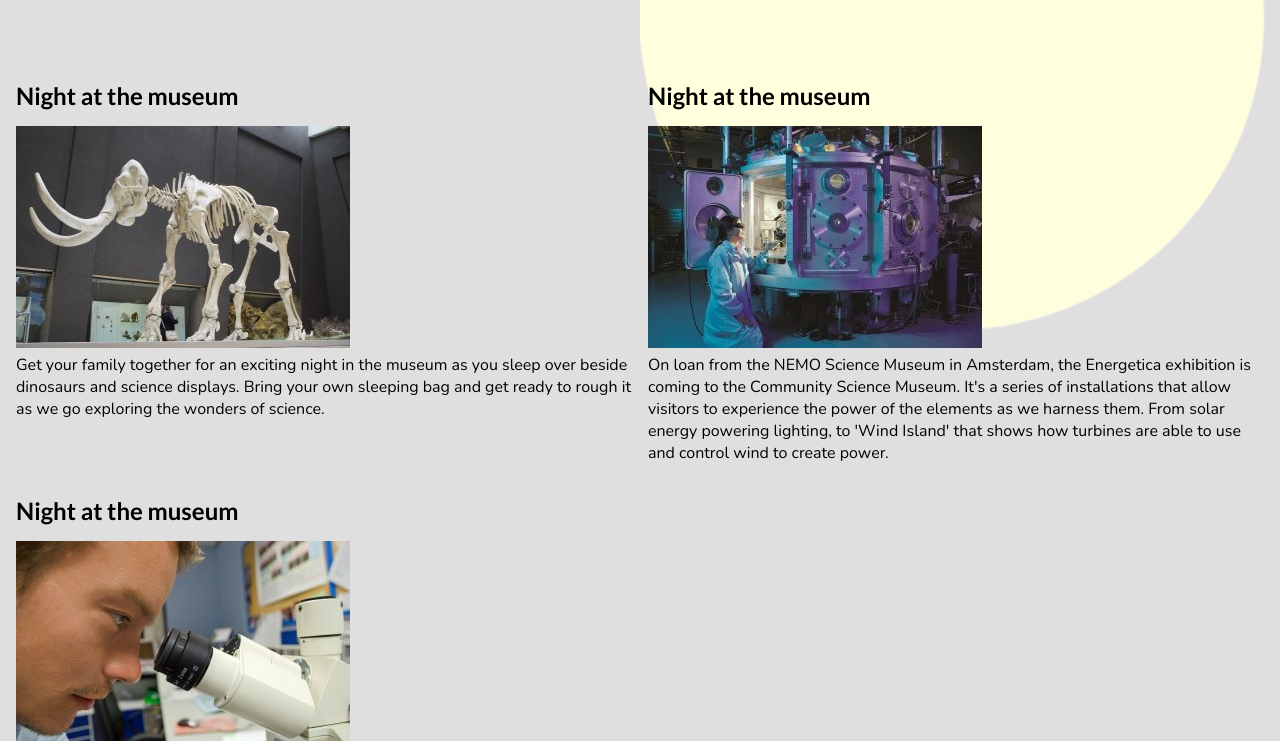
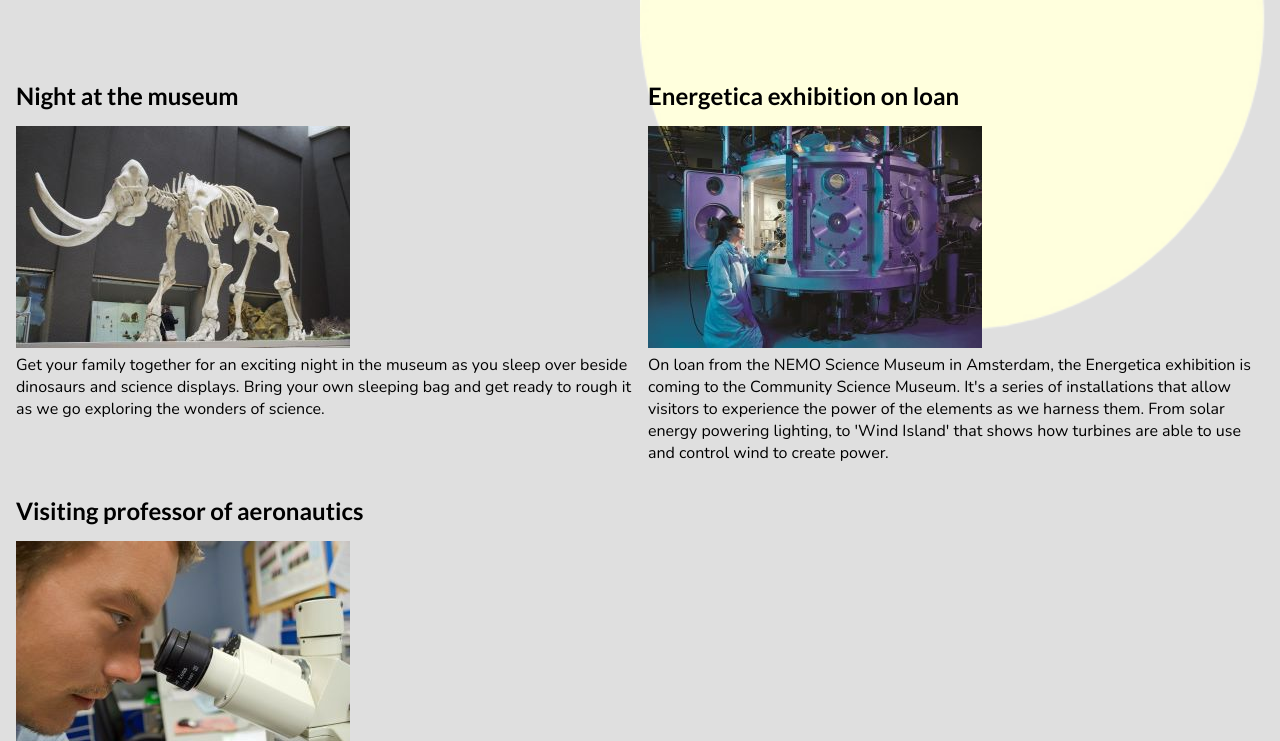
Before and after one commit to MorteSliper/Semester-project-1, a plain HTML site: page index.html in a window 1280 px wide. Shown: the part 643-1384 px from the top of the page. Drawn offline with nearby package versions, Linux system fonts and the light colour scheme.

Commit message:
Update index.html

```diff
--- a/index.html
+++ b/index.html
@@ -43,12 +43,12 @@
                 <p>Get your family together for an exciting night in the museum as you sleep over beside dinosaurs and science displays. Bring your own sleeping bag and get ready to rough it as we go exploring the wonders of science.</p>
             </div>
             <div>
-                <h2>Night at the museum</h2>
+                <h2>Energetica exhibition on loan</h2>
                  <img src="images/scientific-2040795_1280.jpg" alt="pictur of a machine">
                 <p>On loan from the NEMO Science Museum in Amsterdam, the Energetica exhibition is coming to the Community Science Museum. It's a series of installations that allow visitors to experience the power of the elements as we harness them. From solar energy powering lighting, to 'Wind Island' that shows how turbines are able to use and control wind to create power.</p>
             </div>
             <div>
-                <h2>Night at the museum</h2>
+                <h2>Visiting professor of aeronautics</h2>
                 <img src="images/people-219985_1280.jpg" alt="picture of a scientist">
                 <p>It is our pleasure to announce that Prof Sheila Widnall from the Massachusetts Institute of Technology will be delivering 3 lectures on the development of aeronautics and where the future lies in this exciting 'space'.</p>
             </div>
```
